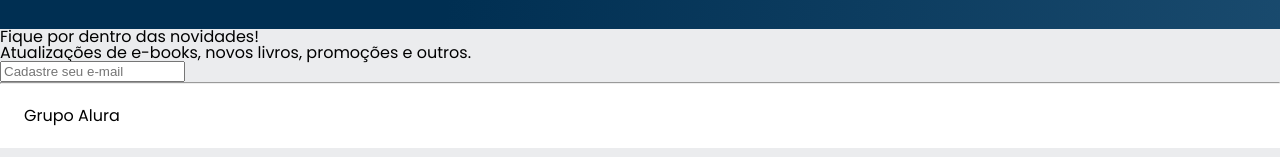
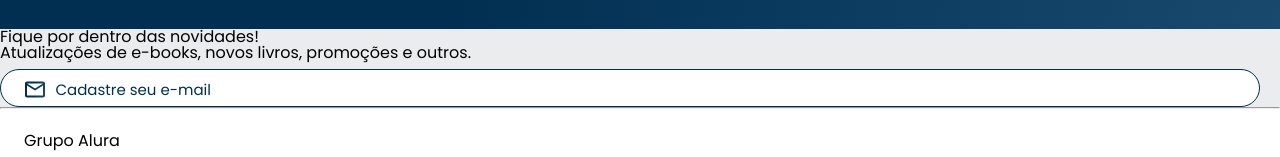
Before and after one commit to rodrigogs13/AluraBooks, a plain HTML site: page index.html in a window 1280 px wide. Shown: the part 1695-1852 px from the top of the page. Drawn offline with nearby package versions, Linux system fonts and the light colour scheme.

Commit message:
adicionei contato

```diff
--- a/style.css
+++ b/style.css
@@ -2,6 +2,7 @@
 @import url("styles/banner.css");
 @import url("styles/carrosel.css");
 @import url("styles/topicos.css");
+@import url("styles/contato.css");
 @import url("styles/rodape.css");
 
 :root {
--- /dev/null
+++ b/styles/contato.css
@@ -0,0 +1,18 @@
+.contato__email {
+    border: 1px solid var(--azul);
+    border-radius: 24px;
+    width: 98%;
+    margin-top: 8px;
+    height: 34px;
+    font-size: 20px;
+    color: var(--azul);
+}
+
+.contato__email::placeholder {
+    font-family: var(--fonte-principal);
+    font-size: 15px;
+    color: var(--azul);
+    background: url("../img/Email.svg") no-repeat ;
+    background-position: 1.3em;
+    padding-left: 3.5em;
+}
```
